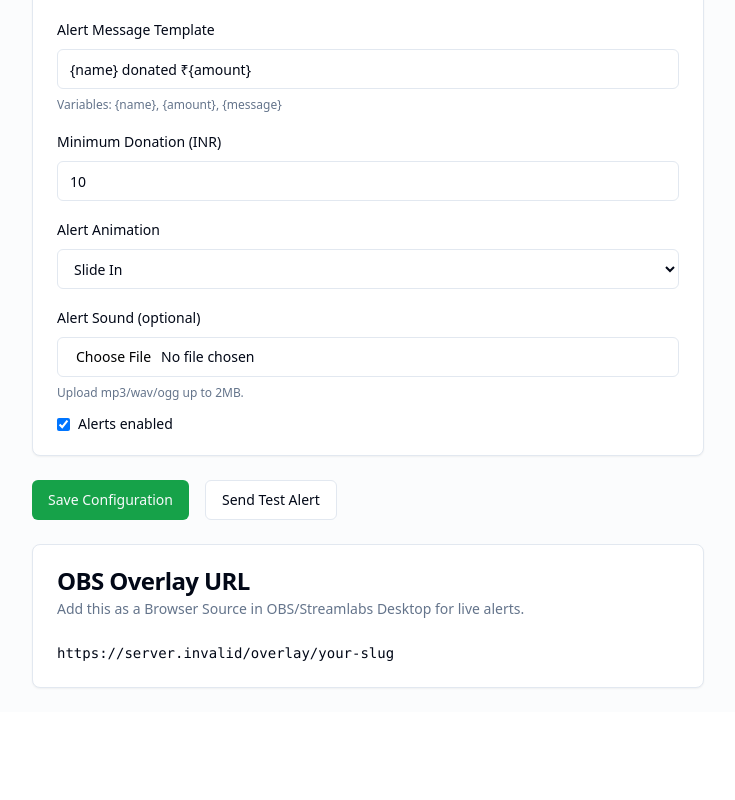
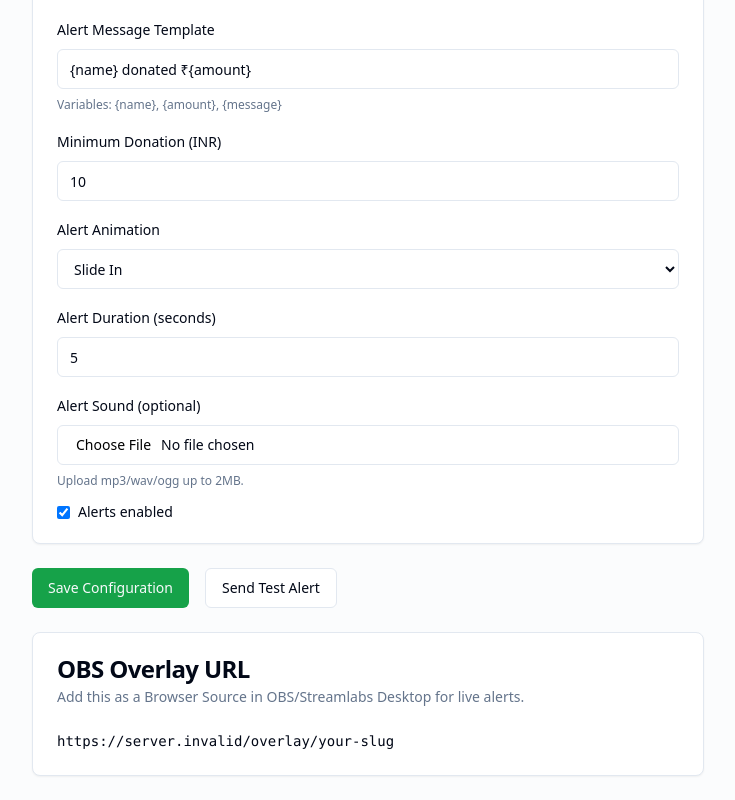
Before and after one commit to nikhilmusale70/StreamDono, a Next.js app: page /dashboard/config in a window 1280 px wide. Shown: the part 619-1419 px from the top of the page, without its empty margins (0-735 px from the left). Before the commit the page ends 1331 px from the top, so only its background shows below. Built offline with nearby package versions, Linux system fonts and the light colour scheme; no server answers; the database is empty; sample sign-in values are in the browser's storage.

Commit message:
auto vanish changes

```diff
--- a/src/app/api/config/route.ts
+++ b/src/app/api/config/route.ts
@@ -10,6 +10,7 @@ const configSchema = z.object({
   alertMessageTemplate: z.string().max(500).optional(),
   overlayAnimation: z.enum(["slide", "pop", "bounce"]).optional(),
   overlaySoundUrl: z.string().max(1200000).nullable().optional(),
+  overlayDurationMs: z.number().min(1500).max(20000).optional(),
   isActive: z.boolean().optional(),
 })
 
@@ -36,6 +37,7 @@ export async function GET() {
       alertMessageTemplate: config.alertMessageTemplate,
       overlayAnimation: config.overlayAnimation,
       overlaySoundUrl: config.overlaySoundUrl,
+      overlayDurationMs: config.overlayDurationMs,
       isActive: config.isActive,
     },
   })
@@ -82,6 +84,7 @@ export async function POST(req: Request) {
       alertMessageTemplate: data.alertMessageTemplate ?? existing?.alertMessageTemplate ?? "{name} donated ₹{amount}",
       overlayAnimation: data.overlayAnimation ?? existing?.overlayAnimation ?? "slide",
       overlaySoundUrl: data.overlaySoundUrl !== undefined ? data.overlaySoundUrl : (existing?.overlaySoundUrl ?? null),
+      overlayDurationMs: data.overlayDurationMs ?? existing?.overlayDurationMs ?? 5000,
       isActive: data.isActive ?? existing?.isActive ?? true,
     }
 
@@ -94,6 +97,7 @@ export async function POST(req: Request) {
         alertMessageTemplate: updateData.alertMessageTemplate as string,
         overlayAnimation: updateData.overlayAnimation as string,
         overlaySoundUrl: updateData.overlaySoundUrl as string | null,
+        overlayDurationMs: updateData.overlayDurationMs as number,
         isActive: updateData.isActive as boolean,
       },
       update: {
@@ -102,6 +106,7 @@ export async function POST(req: Request) {
         alertMessageTemplate: updateData.alertMessageTemplate as string,
         overlayAnimation: updateData.overlayAnimation as string,
         overlaySoundUrl: updateData.overlaySoundUrl as string | null,
+        overlayDurationMs: updateData.overlayDurationMs as number,
         isActive: updateData.isActive as boolean,
       },
     })
@@ -114,6 +119,7 @@ export async function POST(req: Request) {
         alertMessageTemplate: config.alertMessageTemplate,
         overlayAnimation: config.overlayAnimation,
         overlaySoundUrl: config.overlaySoundUrl,
+        overlayDurationMs: config.overlayDurationMs,
         isActive: config.isActive,
       },
     })
--- a/src/app/api/overlay/events/route.ts
+++ b/src/app/api/overlay/events/route.ts
@@ -9,6 +9,12 @@ type OverlayEvent = {
   message: string | null
   createdAtMs: number
   isTest: boolean
+}
+
+type OverlaySettings = {
+  animation: "slide" | "pop" | "bounce"
+  soundUrl: string | null
+  durationMs: number
 }
 
 export async function GET(req: NextRequest) {
@@ -30,6 +36,7 @@ export async function GET(req: NextRequest) {
       isActive: true,
       overlayAnimation: true,
       overlaySoundUrl: true,
+      overlayDurationMs: true,
     },
   })
   if (!config) {
@@ -42,6 +49,7 @@ export async function GET(req: NextRequest) {
       settings: {
         animation: config.overlayAnimation ?? "slide",
         soundUrl: config.overlaySoundUrl ?? null,
+        durationMs: config.overlayDurationMs ?? 5000,
       },
     })
   }
@@ -94,6 +102,7 @@ export async function GET(req: NextRequest) {
     settings: {
       animation: config.overlayAnimation ?? "slide",
       soundUrl: config.overlaySoundUrl ?? null,
+      durationMs: config.overlayDurationMs ?? 5000,
     },
   })
 }
--- a/src/app/dashboard/config/page.tsx
+++ b/src/app/dashboard/config/page.tsx
@@ -39,6 +39,7 @@ export default async function ConfigPage() {
                 alertMessageTemplate: config.alertMessageTemplate,
                 overlayAnimation: (config.overlayAnimation as "slide" | "pop" | "bounce") ?? "slide",
                 overlaySoundUrl: config.overlaySoundUrl,
+                overlayDurationMs: config.overlayDurationMs ?? 5000,
                 isActive: config.isActive,
               }
             : null
--- a/src/app/overlay/[slug]/OverlayClient.tsx
+++ b/src/app/overlay/[slug]/OverlayClient.tsx
@@ -14,6 +14,7 @@ type OverlayEvent = {
 type OverlaySettings = {
   animation: "slide" | "pop" | "bounce"
   soundUrl: string | null
+  durationMs: number
 }
 
 function formatAmount(paise: number) {
@@ -27,6 +28,7 @@ export default function OverlayClient({ slug }: { slug: string }) {
   const [settings, setSettings] = useState<OverlaySettings>({
     animation: "slide",
     soundUrl: null,
+    durationMs: 5000,
   })
   const afterRef = useRef<number>(Date.now())
   const busyRef = useRef(false)
@@ -63,6 +65,7 @@ export default function OverlayClient({ slug }: { slug: string }) {
           setSettings({
             animation: data.settings.animation ?? "slide",
             soundUrl: data.settings.soundUrl ?? null,
+            durationMs: data.settings.durationMs ?? 5000,
           })
         }
         if (events.length > 0 && !cancelled) {
@@ -100,11 +103,12 @@ export default function OverlayClient({ slug }: { slug: string }) {
       void audio.play().catch(() => {})
     }
 
-    const hideTimer = setTimeout(() => setVisible(false), 5000)
+    const duration = Math.max(1500, settings.durationMs ?? 5000)
+    const hideTimer = setTimeout(() => setVisible(false), duration)
     const clearTimer = setTimeout(() => {
       setCurrent(null)
       busyRef.current = false
-    }, 5700)
+    }, duration + 700)
 
     return () => {
       clearTimeout(hideTimer)
--- a/src/components/ConfigForm.tsx
+++ b/src/components/ConfigForm.tsx
@@ -20,6 +20,7 @@ interface ConfigFormProps {
     alertMessageTemplate: string
     overlayAnimation: "slide" | "pop" | "bounce"
     overlaySoundUrl: string | null
+    overlayDurationMs: number
     isActive: boolean
   } | null
   donateUrl: string
@@ -45,6 +46,9 @@ export function ConfigForm({ initialConfig, donateUrl }: ConfigFormProps) {
   const [overlaySoundUrl, setOverlaySoundUrl] = useState<string | null>(
     initialConfig?.overlaySoundUrl ?? null
   )
+  const [overlayDurationMs, setOverlayDurationMs] = useState<number>(
+    initialConfig?.overlayDurationMs ?? 5000
+  )
   const [uploadingSound, setUploadingSound] = useState(false)
   const [isActive, setIsActive] = useState(initialConfig?.isActive ?? true)
 
@@ -63,6 +67,7 @@ export function ConfigForm({ initialConfig, donateUrl }: ConfigFormProps) {
           alertMessageTemplate,
           overlayAnimation,
           overlaySoundUrl,
+          overlayDurationMs,
           isActive,
         }),
       })
@@ -222,6 +227,22 @@ export function ConfigForm({ initialConfig, donateUrl }: ConfigFormProps) {
             </select>
           </div>
           <div className="space-y-2">
+            <Label htmlFor="duration">Alert Duration (seconds)</Label>
+            <Input
+              id="duration"
+              type="number"
+              min={1.5}
+              max={20}
+              step={0.5}
+              value={(overlayDurationMs / 1000).toString()}
+              onChange={(e) => {
+                const seconds = Number(e.target.value)
+                if (!Number.isFinite(seconds)) return
+                setOverlayDurationMs(Math.round(Math.min(20, Math.max(1.5, seconds)) * 1000))
+              }}
+            />
+          </div>
+          <div className="space-y-2">
             <Label htmlFor="soundUpload">Alert Sound (optional)</Label>
             <Input
               id="soundUpload"
```
Also changed, not shown: 1 other file (tests, documents, lock files or other folders).
